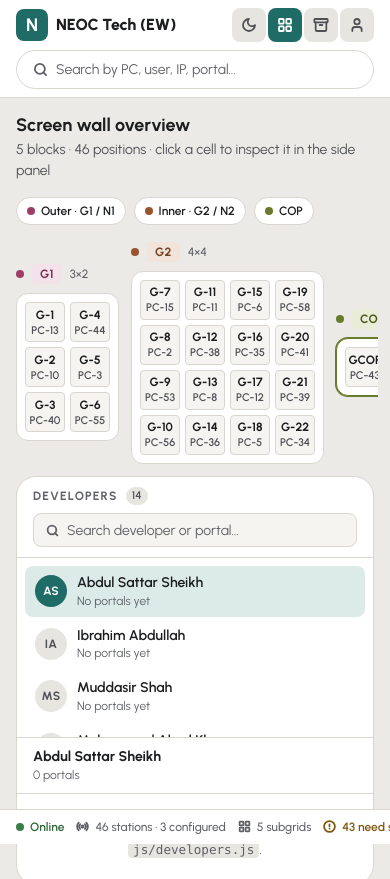
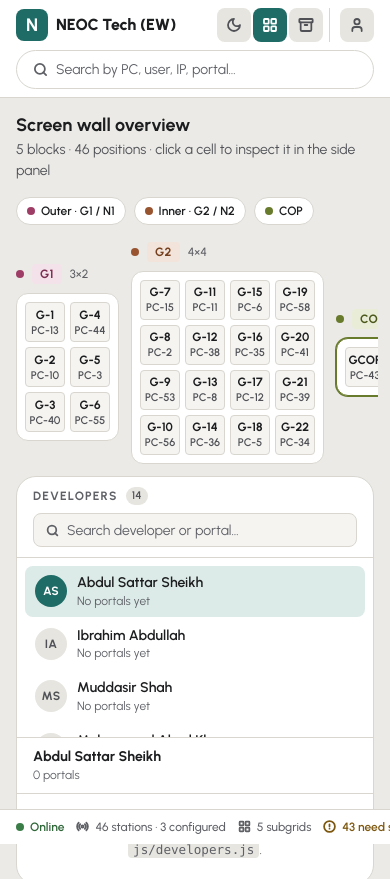
Before and after one commit to arsalanmukhtar/neoc-screens, a website: page index.html in a window 390 px wide. Shown: the top 879 px of the page. Drawn offline with nearby package versions, Linux system fonts and the light colour scheme.

Commit message:
Set the account avatar apart with a gap and a divider
Co-Authored-By: Claude Opus 5 (1M context) <noreply@anthropic.com>

```diff
--- a/css/main.css
+++ b/css/main.css
@@ -2089,8 +2089,21 @@ code {
 }
 
 /* ─── Account (top-right) ─────────────────────────────── */
+/* Set apart from the other top-bar icons by a gap and a thin divider */
 .account {
     position: relative;
+    display: flex;
+    align-items: center;
+    margin-left: var(--sp-2);
+    padding-left: var(--sp-4);
+    border-left: 1px solid var(--border);
+}
+
+@media (max-width: 640px) {
+    .account {
+        margin-left: var(--sp-1);
+        padding-left: var(--sp-2-5);
+    }
 }
 
 /* Signed in: just the round avatar, no button background */
```
